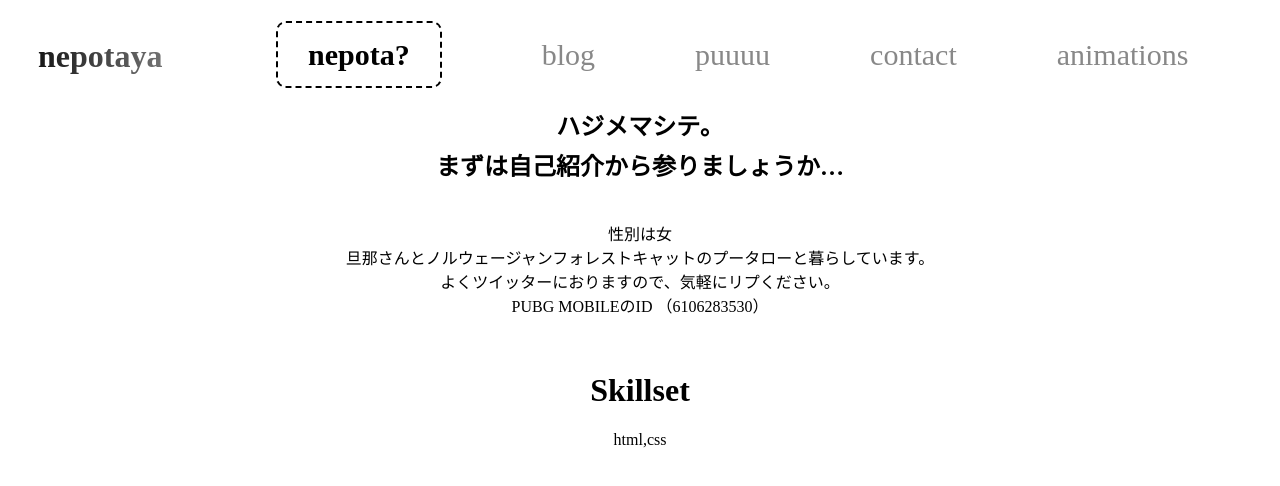
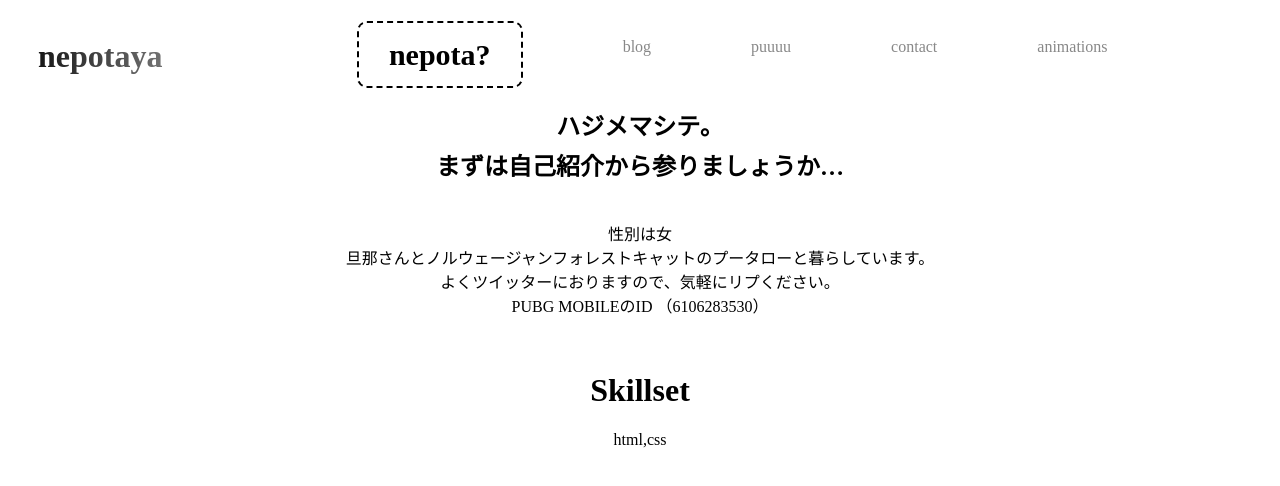
Before and after one commit to aya-nitta/nepotaya, a Next.js app: page / in a window 1280 px wide. Shown: the top 486 px of the page. Built offline with nearby package versions, Linux system fonts and the light colour scheme.

Commit message:
refactor(src/pages/blog): import Header from を削除しました

```diff
--- a/src/pages/_app.tsx
+++ b/src/pages/_app.tsx
@@ -1,8 +1,10 @@
 import * as React from 'react'
 import ExtLink from '../components/ext-link'
+import Header from '~/components/_app/Header'
 
 const Component = ({ Component, pageProps }): React.ReactElement => (
   <>
+    <Header />
     <Component {...pageProps} />
     <footer>
       <ExtLink href="https://zeit.co/new/project?template=https://github.com/ijjk/notion-blog/tree/master" />
--- a/src/pages/blog/index.tsx
+++ b/src/pages/blog/index.tsx
@@ -1,7 +1,6 @@
 import * as React from 'react'
 import styled from 'styled-components'
 import Link from 'next/link'
-import Header from '~/components/_app/Header'
 import { getBlogLink, getDateStr, postIsReady } from '../../lib/blog-helpers'
 import getBlogIndex from '../../lib/notion/getBlogIndex'
 
@@ -23,7 +22,6 @@ type Props = {
 
 const Component: React.FC<Props> = props => (
   <div className={props.className}>
-    <Header />
     {props.posts.length === 0 && <p>There are no posts yet</p>}
     {props.posts.map(post => {
       return (
--- a/src/pages/contact.tsx
+++ b/src/pages/contact.tsx
@@ -1,6 +1,5 @@
 import * as React from 'react'
 import styled from 'styled-components'
-import Header from '../components/_app/Header'
 import ExtLink from '../components/ext-link'
 import Instagram from '../components/svgs/instagram'
 import Twitter from '../components/svgs/twitter'
@@ -19,7 +18,6 @@ type Props = {
 const Component: React.FC<Props> = props => {
   return (
     <div className={props.className}>
-      <Header />
       <img src="/icon.png" alt="icon" width="240" height="240" />
       <h1>Contact</h1>
 
--- a/src/pages/index.tsx
+++ b/src/pages/index.tsx
@@ -2,7 +2,6 @@
 // (1) import層
 import * as React from 'react'
 import styled from 'styled-components'
-import Header from '~/components/_app/Header'
 
 // (2) Types層
 type ContainerProps = {}
@@ -11,7 +10,6 @@ type Props = { className: string } & ContainerProps
 // (3) DOM層
 const Component: React.FC<Props> = props => (
   <div className={props.className}>
-    <Header />
     <h2>ハジメマシテ。</h2>
     <h2>まずは自己紹介から参りましょうか…</h2>
     <br />
--- a/src/pages/puuuu.tsx
+++ b/src/pages/puuuu.tsx
@@ -1,7 +1,6 @@
 // Puuuu!!
 // (1) import層
 import * as React from 'react'
-import Header from '../components/_app/Header'
 import styled from 'styled-components'
 
 // (2) Types層
@@ -10,7 +9,6 @@ type Props = { className: string } & ContainerProps
 // (3) DOM層
 const Component: React.FC<Props> = props => (
   <div className={props.className}>
-    <Header />
     <img src="/puuuu.png" alt="icon" width="240" height="240" />
     <h2>毎度！今日も元気にやっとります！ぷぅです！</h2>
     <br />
```
Also changed, not shown: src/pages/blog/[slug].tsx (+4 -5 lines).
